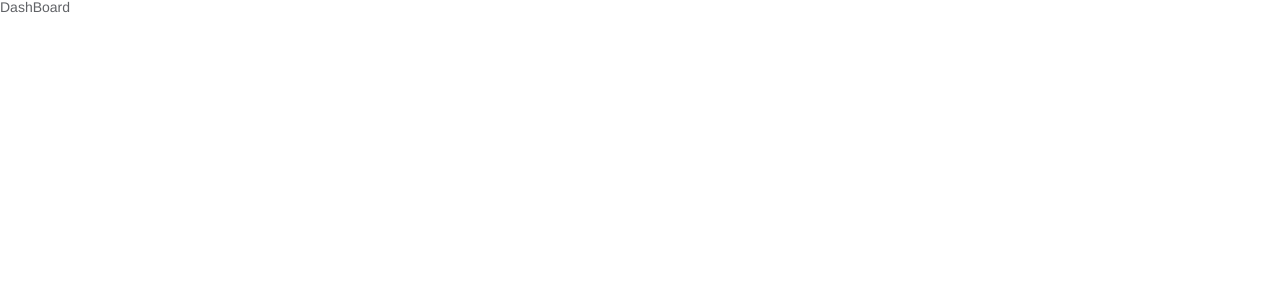
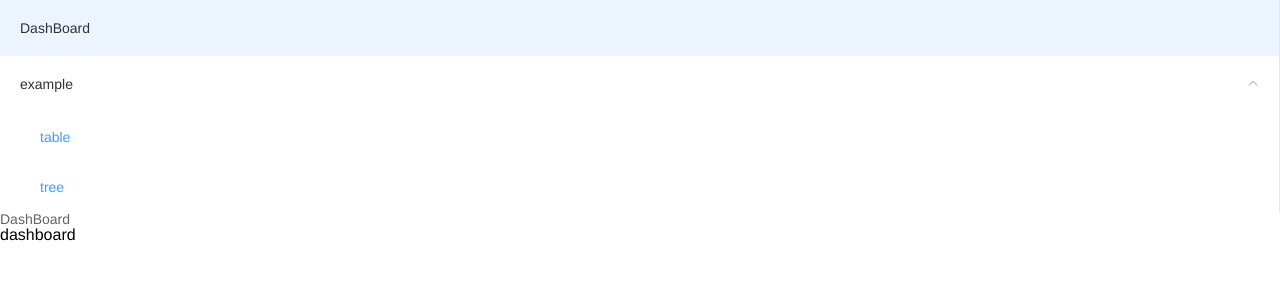
Before and after one commit to getsongforyou/getsongforyou.github.io, a Vue app: page /dashboard in a window 1280 px wide. Shown: the top 300 px of the page. Built offline with nearby package versions, Linux system fonts and the light colour scheme.

Commit message:
layout finished

```diff
--- a/src/layout/components/AppMain.vue
+++ b/src/layout/components/AppMain.vue
@@ -1,6 +1,6 @@
 <template>
   <section>
-    <router-view :key="key"></router-view>
+    <router-view ></router-view>
   </section>
 </template>
 
@@ -14,9 +14,10 @@ export default {
     };
   },
   computed: {
-    key(){
-      return this.$route.path
-    }
+    // key(){
+    //   console.log('appmain', this.$route.path)
+    //   return this.$route.path
+    // }
   },
 
   mounted() {
--- a/src/layout/components/SidebarItem.vue
+++ b/src/layout/components/SidebarItem.vue
@@ -2,8 +2,8 @@
   <aside class="sidebar">
     <!-- 子路由仅有一个或没有时，作为选项，多个时，作为下拉菜单 -->
     <template v-if="isMenuItem(routeItem)">
-      <el-menu-item :index="routeItem.path">
-        {{ routeItem.meta.title }}
+      <el-menu-item :index="onlyChild.path">
+        {{ onlyChild.meta.title }}
       </el-menu-item>
     </template>
     <el-submenu v-else :index="routeItem.path">
--- a/src/layout/indexLayout.vue
+++ b/src/layout/indexLayout.vue
@@ -1,25 +1,24 @@
 <template>
   <div class="container">
-    <!-- <div class="container__sidebar">
+    <div class="container__sidebar">
         <Sidebar :routeItem="routeList"></Sidebar>
-    </div> -->
-    <!-- <div class="container__main">
+    </div>
+    <div class="container__main">
         <div class="container__main__nav">
             <Navbar></Navbar>
         </div>
-        <AppMain></AppMain>
-    </div> -->
-    <navbar></navbar>
+        <app-main></app-main>
+    </div>
   </div>
 </template>
 
 <script>
-// import AppMain from './components/AppMain.vue';
+import AppMain from './components/AppMain.vue';
 import Navbar from './components/Navbar.vue';
-// import Sidebar from './components/Sidebar.vue';
+import Sidebar from './components/Sidebar.vue';
 
 export default {
-  components: { Navbar },
+  components: { Navbar, AppMain, Sidebar },
   name: 'QingMengIndexLayout',
 
   data() {
--- a/src/router/index.js
+++ b/src/router/index.js
@@ -23,6 +23,7 @@ const routes = [
       {
         path: 'dashboard',
         name: 'dashboard',
+        component: () => import('@/views/DashBoard.vue'),
         meta: {
           title: 'DashBoard'
         }
--- a/src/views/DashBoard.vue
+++ b/src/views/DashBoard.vue
@@ -17,6 +17,9 @@ export default {
   mounted() {
 
   },
+  created(){
+    console.log('create dashboard')
+  },
 
   methods: {
 
```
